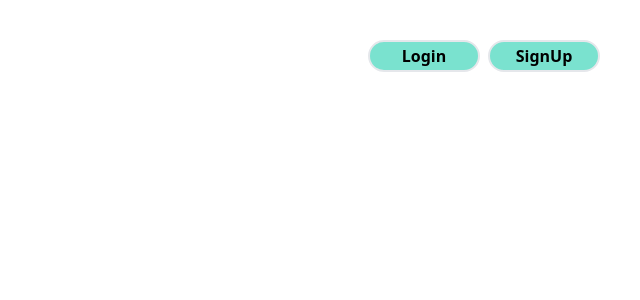
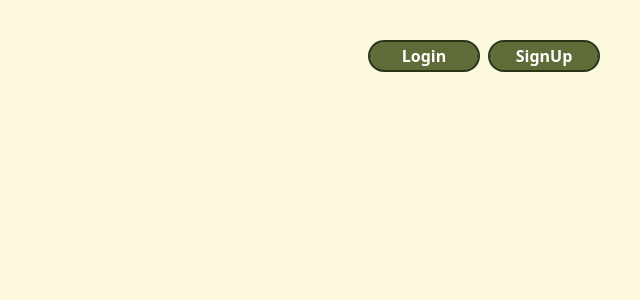
Before and after one commit to Jiten28/login-register, a React (Create React App) app: page / in a window 1280 px wide. Shown: the top 300 px of the page, without its empty margins (640-1280 px from the left). Built offline with nearby package versions, Linux system fonts and the light colour scheme; what tailwindcss-motion would draw is missing.

Commit message:
Update button colors and background in Home component for improved styling

```diff
--- a/src/Components/Home.jsx
+++ b/src/Components/Home.jsx
@@ -14,18 +14,18 @@ function handleClickSignUp() {
     }
 
   return (
-    <div className="w-full h-screen flex bg-cover bg-#f0ebd8 text-[0d1321]" >
+    <div className="w-full h-screen flex bg-cover bg-[#FEFAE0]" >
       <div className='w-full flex item-center justify-end mt-10 mr-10'>
 
-        <button onClick={handleClickLogin} className='type-button w-28 h-8 me-2 bg-[#7AE2CF]
+        <button onClick={handleClickLogin} className='type-button w-28 h-8 me-2 bg-[#606C38]
           active:scale-[.98] active:duration-75 transition-all hover:scale-[1.1]  ease-in-out transform
           rounded-full align-right border-2
-          divide-indigo divide-double text-[0d1321] font-bold'>Login</button>
+          border-[#283618] border-double text-white font-bold'>Login</button>
 
-        <button onClick={handleClickSignUp} className='type-button w-28 h-8 mw-2 bg-[#7AE2CF]
+        <button onClick={handleClickSignUp} className='type-button w-28 h-8 mw-2 bg-[#606C38]
           active:scale-[.98] active:duration-75 transition-all hover:scale-[1.1]  ease-in-out transform
           rounded-full align-right border-2
-          divide-indigo divide-double text-[0d1321] font-bold'>SignUp</button>
+          border-[#283618] border-double text-white font-bold'>SignUp</button>
 
       </div>
     </div>
```
